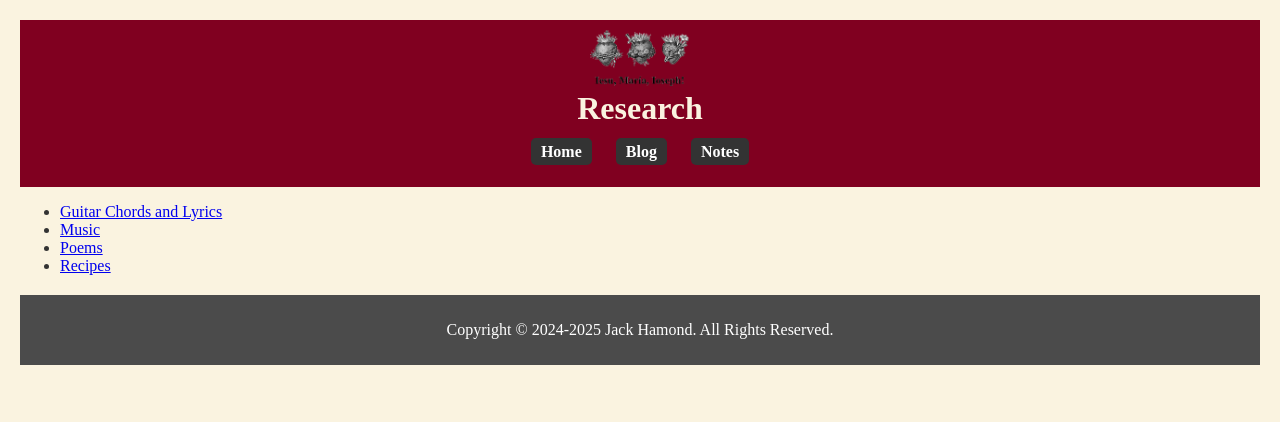
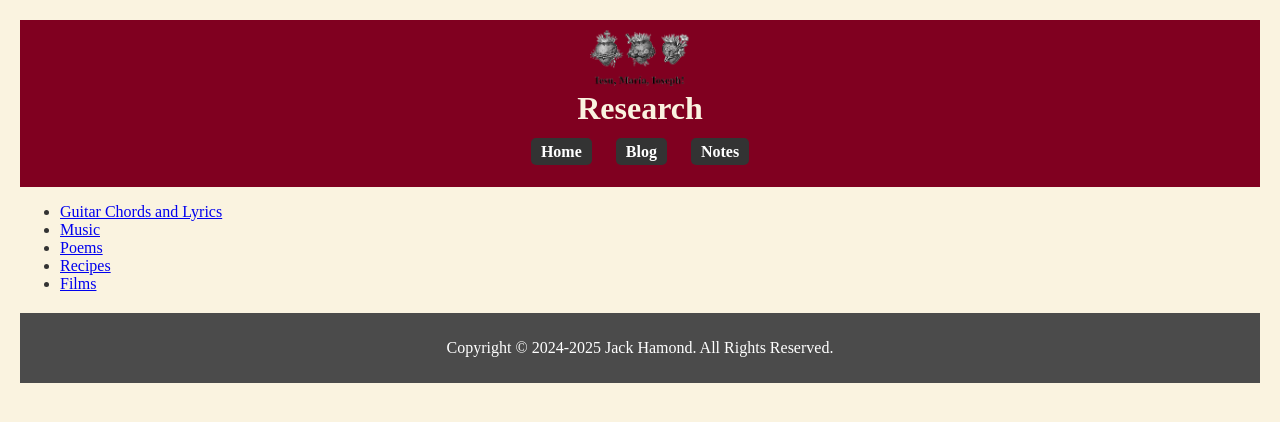
Before and after one commit to jackhamond/jackhamond.github.io, a Jekyll site: the page built from research/index.md, in a window 1280 px wide. Shown: the top 422 px of the page. Built offline with Jekyll 4.4.1, drawn with Linux system fonts in a browser that asks for light colours; our own code applies the rules of GitHub Pages for plain Markdown files.

Commit message:
Update index.md

```diff
--- a/research/index.md
+++ b/research/index.md
@@ -6,3 +6,4 @@ title: "Research"
 * [Music](/research/music)
 * [Poems](/research/poems)
 * [Recipes](/research/recipes)
+* [Films](/research/films)
```
